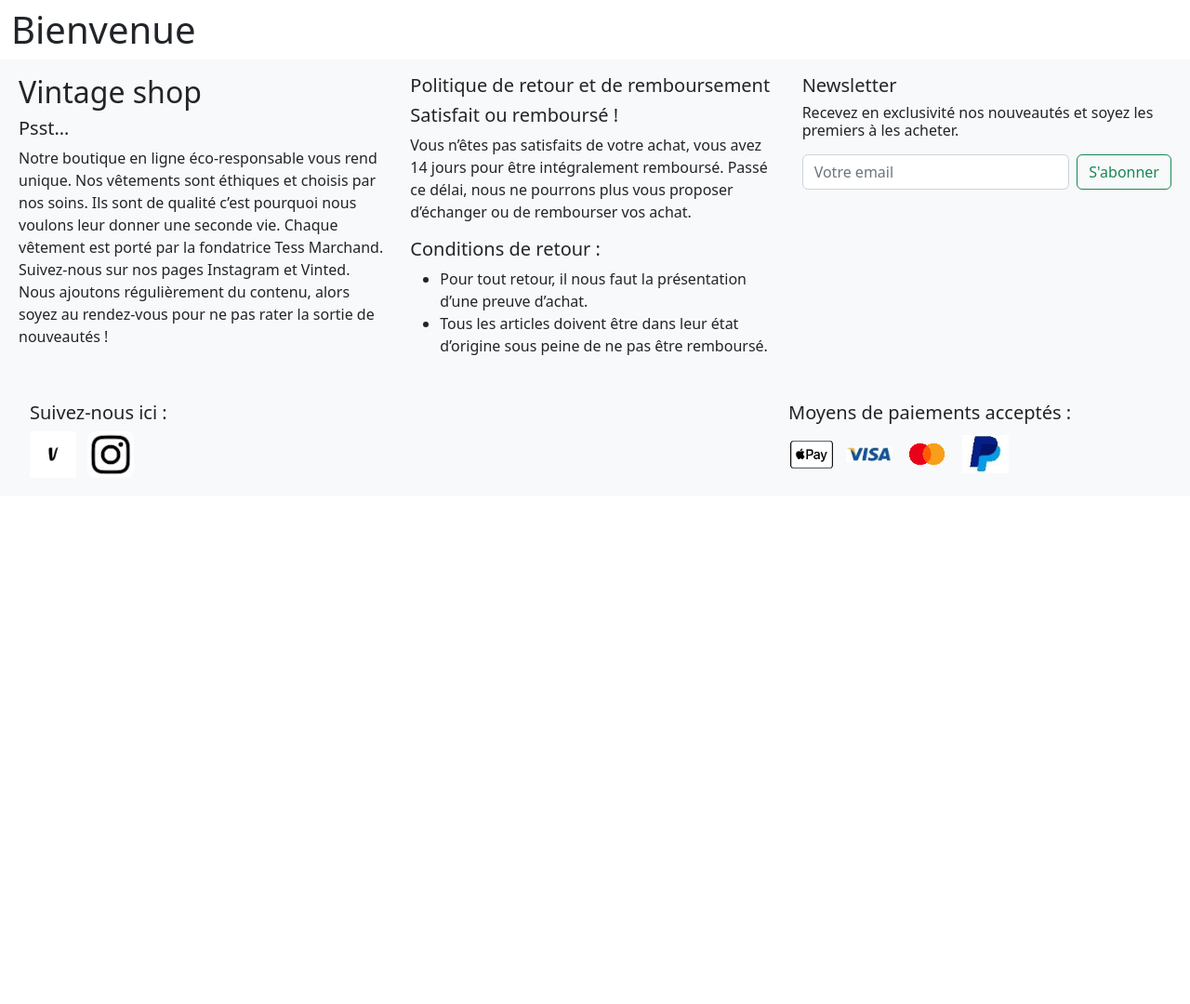
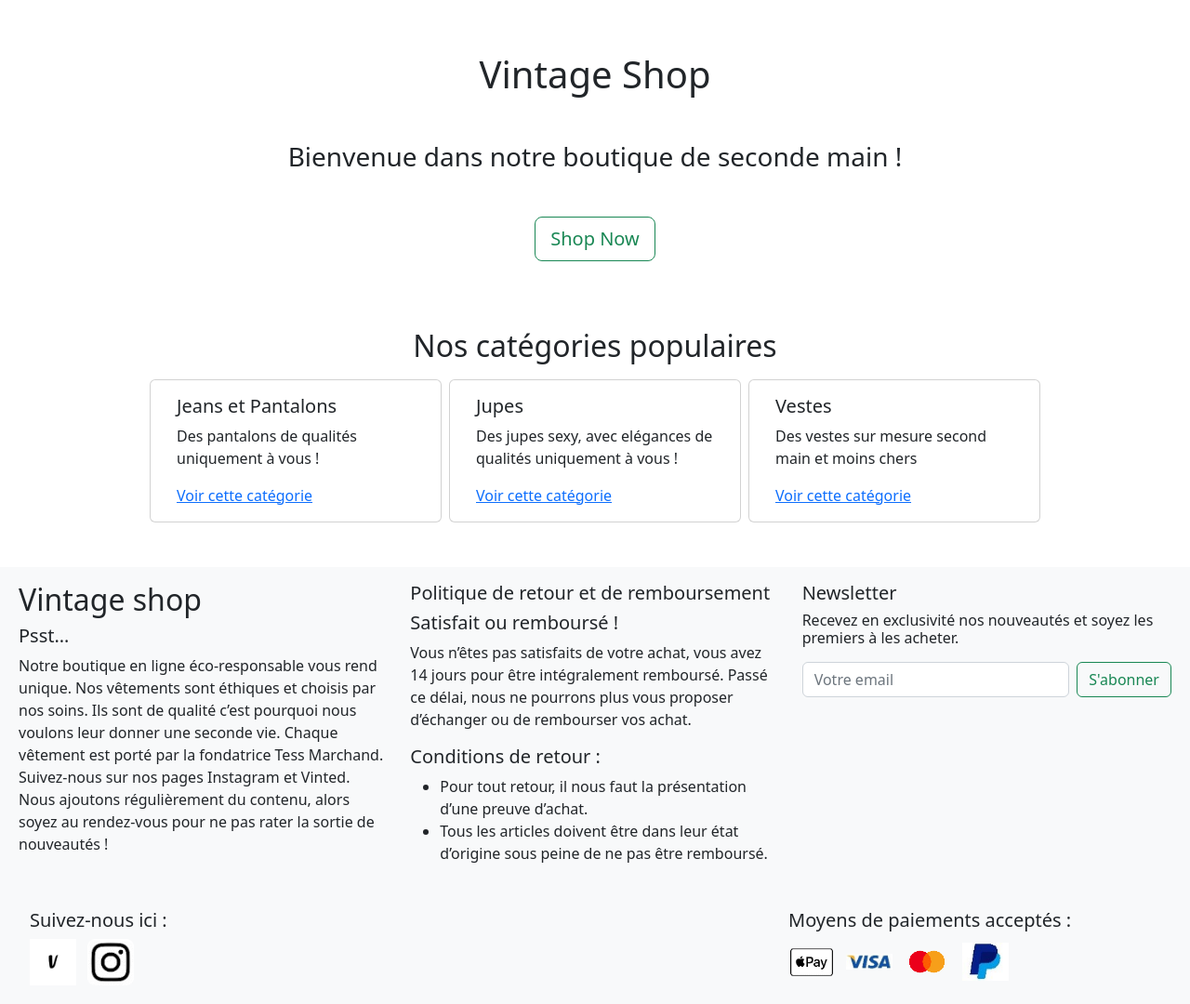
Before and after one commit to Esdro/tess-marchand.fr, a PHP site: page / in a window 1280 px wide. Shown: the part 100-1180 px from the top of the page at 93% size. Before the commit the page ends 610 px from the top, so only its background shows below. Run offline with PHP 8.4, Linux system fonts and the light colour scheme; data that the repository does not hold is empty.

Commit message:
1 version

```diff
--- a/connexion_bd.php
+++ b/connexion_bd.php
@@ -24,7 +24,7 @@ class DataLayer
 
 
 
-    function getAllProducts(string $limit = "10",  string $categorie = null,  string $couleur = null, string $prix_inferieur = null, string $prix_superieur = null)
+    function getAllProducts(string $limit = "10",  string $categorie = null,  string $couleur = null, string $prix_inferieur = null, string $prix_superieur = null, $offset = "1")
     {
 
         $sql = "SELECT `article`.*, `categorie`.`titre` AS nom_categorie  FROM `article`, `categorie` WHERE `article`.`categorie` = `categorie`.`id`  ";
@@ -50,7 +50,7 @@ class DataLayer
                 $sql .= "  AND `article`.`prix`  >=  " .  $prix_superieur;
             }
 
-            $sql .=  " LIMIT  $limit ;";
+            $sql .=  " LIMIT  $limit OFFSET $offset ;";
 
             // die($sql);
 
@@ -96,7 +96,7 @@ class DataLayer
 
             $q->execute();
 
-            $results = $q->fetchAll(PDO::FETCH_ASSOC);
+            $results = $q->fetch(PDO::FETCH_ASSOC);
 
             return $results;
         } catch (\PDOException $th) {
--- a/header.php
+++ b/header.php
@@ -41,9 +41,14 @@ verifParams();
 
   <link href="https://cdn.jsdelivr.net/npm/bootstrap@5.2.3/dist/css/bootstrap.min.css" rel="stylesheet" integrity="sha384-rbsA2VBKQhggwzxH7pPCaAqO46MgnOM80zW1RWuH61DGLwZJEdK2Kadq2F9CUG65" crossorigin="anonymous">
 
+  <style>
+    * {
+      box-sizing: border-box !important;
+    }
+  </style>
 </head>
 
-<body>
+<body  >
 
 
   <nav class="navbar  navbar-dark bg-dark">
@@ -75,7 +80,7 @@ verifParams();
               </a>
               <ul class="dropdown-menu dropdown-menu-dark">
                 <li>
-                  <a class="dropdown-item" href="<?php echo  BASE_URL . SP . "shop.php?offset=1" ?>">Tous les Produits</a>
+                  <a class="dropdown-item" href="<?php echo  BASE_URL . SP . "shop.php?offset=0" ?>">Tous les Produits</a>
                 </li>
                 <?php
                 foreach ($categories as $key => $value) {
@@ -84,7 +89,7 @@ verifParams();
                     $val = str_replace(" ", "+", $val);
                   }
                   // echo $val;
-                  print ' <li><a class="dropdown-item" href="' . BASE_URL . SP . 'shop.php?categorie=' . $val . '&offset=1">' .   $value["titre"] . '</a> </li>';
+                  print ' <li><a class="dropdown-item" href="' . BASE_URL . SP . 'shop.php?categorie=' . $val . '&offset=0">' .   $value["titre"] . '</a> </li>';
                 }
                 ?>
               </ul>
--- a/index.php
+++ b/index.php
@@ -8,8 +8,50 @@ include_once('header.php');
   ?>
 
 
-<h1>Bienvenue </h1>
+<div class="container-fluid">
 
+<div class="row m-5">
+
+<div class="col text-center">
+  <h1> Vintage Shop </h1>
+
+  <p class="h3 my-5">
+  Bienvenue dans notre boutique de seconde main !
+  </p>
+
+  <a href="shop.php?offset=0" class="btn btn-lg btn-outline-success mb-4">Shop Now</a>
+
+</div>
+
+</div>
+
+<div class="row justify-content-center my-5 gap-2 ">
+<h2 class="text-center"> Nos catégories populaires </h2>
+<div class="card col-md-3  ">
+  <div class="card-body">
+    <h5 class="card-title">Jeans et Pantalons</h5>
+    <p class="card-text">Des pantalons de qualités uniquement à vous !</p>
+    <a href="shop.php?categorie=jeans+et+pantalons&offset=0" class="card-link">Voir cette catégorie</a>
+  </div>
+</div>
+
+<div class="card col-md-3  ">
+  <div class="card-body">
+    <h5 class="card-title">Jupes</h5>
+    <p class="card-text">Des jupes sexy, avec elégances de qualités uniquement à vous !</p>
+    <a href="shop.php?categorie=jupe&offset=0" class="card-link">Voir cette catégorie</a>
+  </div>
+</div>
+
+<div class="card col-md-3  ">
+  <div class="card-body">
+    <h5 class="card-title">Vestes</h5>
+    <p class="card-text">Des vestes sur mesure second main et moins chers</p>
+    <a href="shop.php?categorie=veste&offset=0" class="card-link">Voir cette catégorie</a>
+  </div>
+</div>
+</div>
+</div>
 
 <!--    -->
 
```
Also changed, not shown: produit.php (+126 -6 lines), shop.php (+15 -18 lines).
